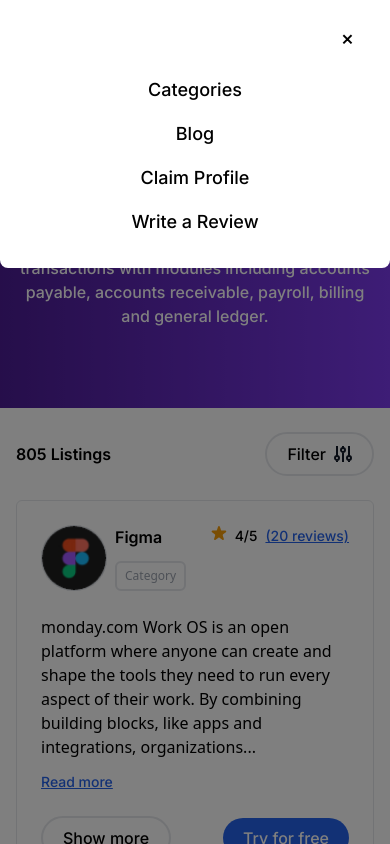
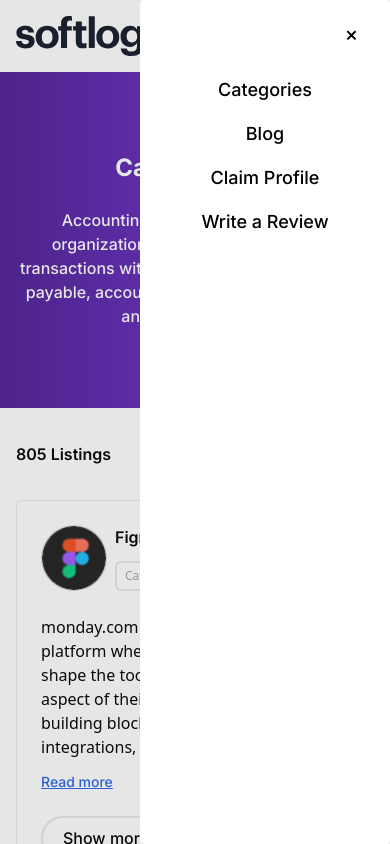
Before and after one commit to Lutfullo1/softlog, a React (Vite) app: page / in a window 390 px wide. Both pictures are taken after a click on the button 338 px from the left and 36 px from the top of the page. Shown: the top 844 px of the page. Built offline with nearby package versions, Linux system fonts and the light colour scheme.

Commit message:
modal new changes

```diff
--- a/src/components/ui/modal/modal.jsx
+++ b/src/components/ui/modal/modal.jsx
@@ -3,14 +3,12 @@ import { Dialog, DialogPanel } from "@headlessui/react";
 
 export const Modal = ({ isOpen, close, children }) => {
   return (
-    <Dialog
-      open={isOpen}
-      onClose={close}
-      className="fixed inset-0 z-30 flex justify-center items-center"
-    >
-      <DialogPanel className="fixed inset-0 bg-black bg-opacity-50">
-        <div className="bg-white rounded-b-lg p-4">{children}</div>
-      </DialogPanel>
+    <Dialog open={isOpen} onClose={close} className="relative z-30">
+      <div className="fixed inset-0 flex justify-end w-screen bg-[#54515124]">
+        <DialogPanel className="rounded bg-white p-2 w-[250px]">
+          {children}
+        </DialogPanel>
+      </div>
     </Dialog>
   );
 };
--- a/src/layout/header/header.jsx
+++ b/src/layout/header/header.jsx
@@ -11,7 +11,7 @@ export const Header = () => {
     <div className="container px-4 lg:px-16 xl:px-20 2xl:px-24">
       <div className="py-4 flex gap-8 items-center justify-between">
         <div>
-          <img src={logo} alt="Logo" className="h-10 w-auto cursor-pointer" />
+          <img src={logo} alt="Logo" className="h-10 w-auto" />
         </div>
 
         <div className="hidden md:flex md:items-center md:justify-between md:w-full">
@@ -41,7 +41,7 @@ export const Header = () => {
           ></Button>
 
           <Modal close={close} isOpen={isOpen}>
-            <div className="flex justify-end">
+            <div className="flex justify-end p-1">
               <Button onClick={close} className="text-xl">
                 ×
               </Button>
```
